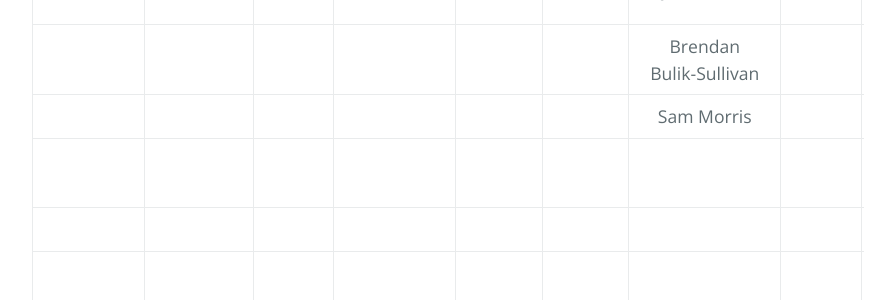
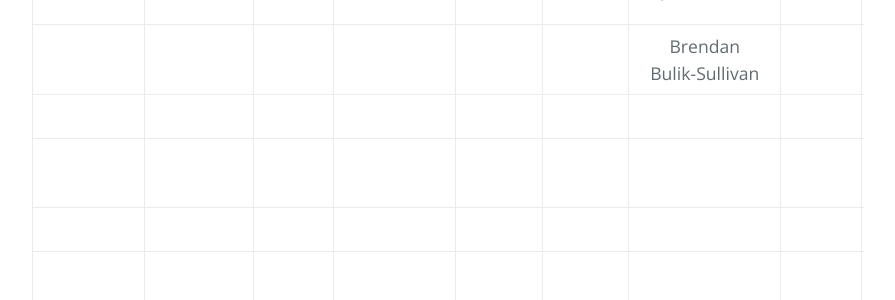
Before and after one commit to lmrl-bio/lmrl-bio.github.io, a Jekyll site: the page built from schedule.md, in a window 1280 px wide and 900 px high, scrolled down 1738 px. Shown: the part 156-456 px from the top of the window, without its empty margins (192-1087 px from the left). Built offline with Jekyll 4.4.1, drawn with Linux system fonts in a browser that asks for light colours.

Commit message:
Update schedule.md

```diff
--- a/schedule.md
+++ b/schedule.md
@@ -30,7 +30,7 @@ The workshop will be held on Friday, December 13 at NeurIPS 2019 in Vancouver. T
 |                         |               |       |                    |              |                | Dylan Kotliar          |       | Alan Moses                       |                 |         |
 |                         |               |       |                    |              |                | James Zou              |       | Zhenghao Chen                    |                 |         |
 |                         |               |       |                    |              |                | Brendan Bulik-Sullivan |       | Marzieh Haghighi                 |                 |         |
-|                         |               |       |                    |              |                | Sam Morris                   |       | Alex Lu                          |                 |         |
+|                         |               |       |                    |              |                |                   |       | Alex Lu                          |                 |         |
 |                         |               |       |                    |              |                |                        |       | Geoffrey Schau                   |                 |         |
 |                         |               |       |                    |              |                |                        |       | Jeff Nivala                      |                 |         |
 |                         |               |       |                    |              |                |                        |       | Luke O'Connor                    |                 |         |
```
